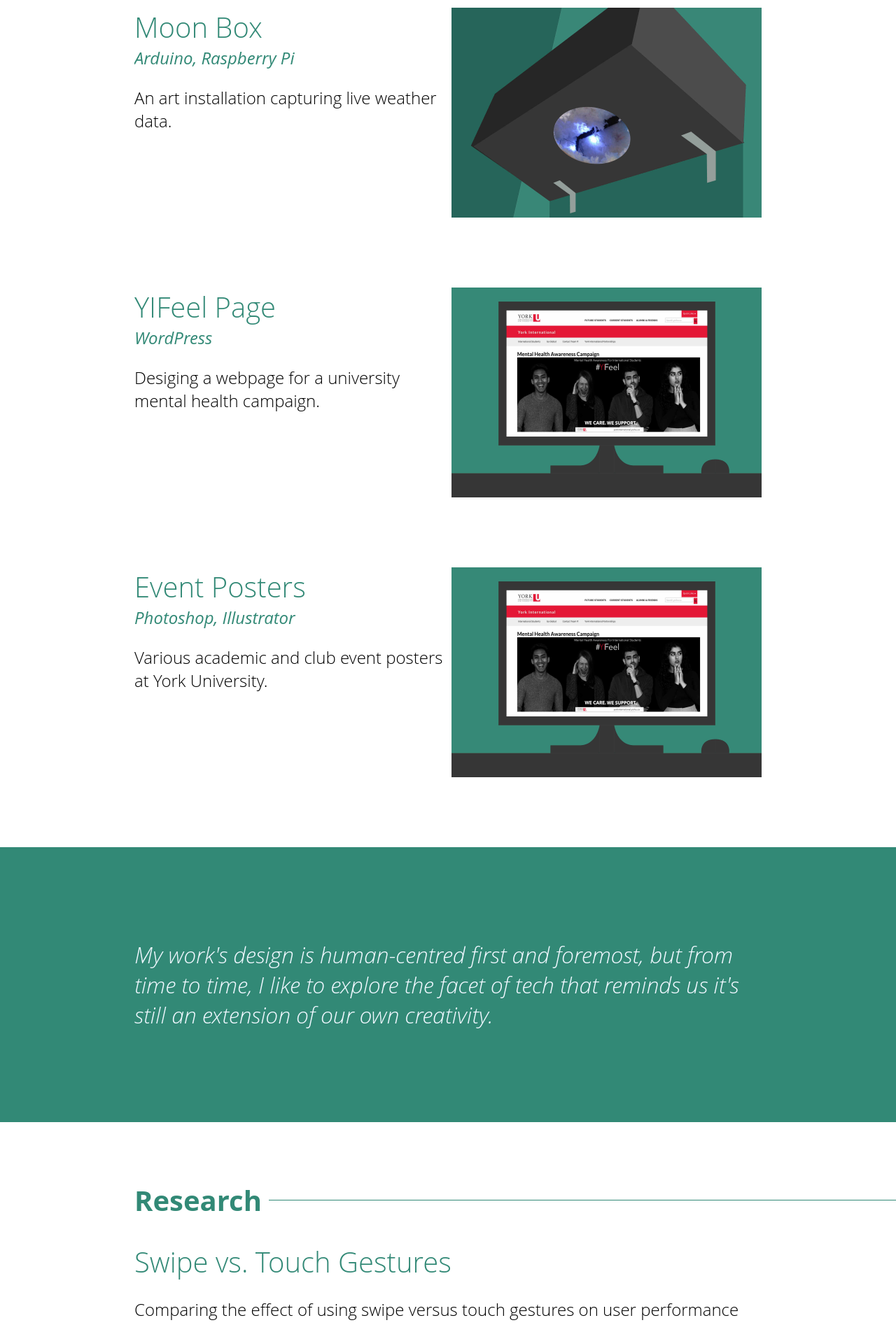
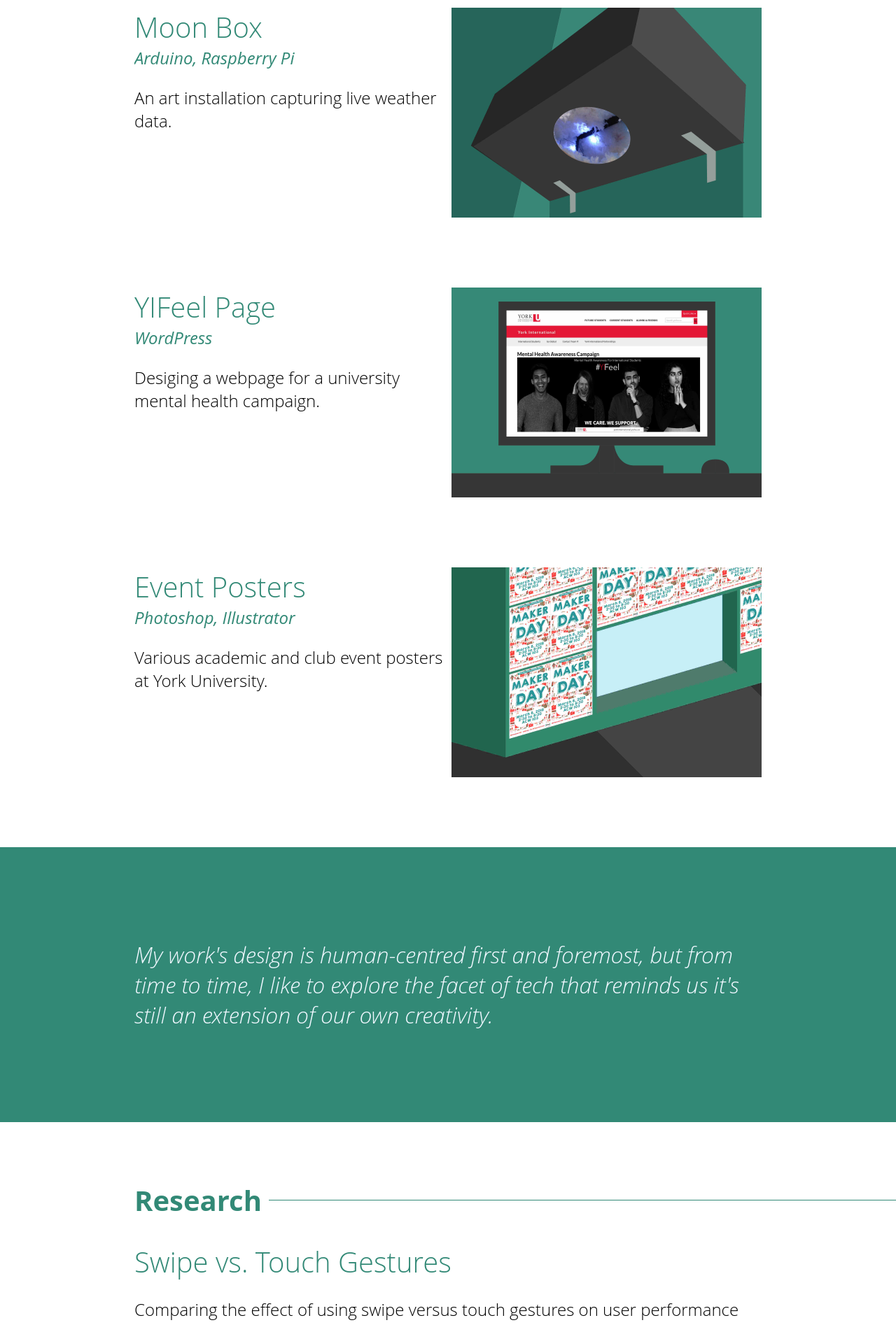
Before and after one commit to aubreymae/papayadots-portfolio, a Jekyll site: the page built from index.html, in a window 1280 px wide. Shown: the part 1583-3477 px from the top of the page at 70% size. Built offline with Jekyll 4.4.1, drawn with Linux system fonts in a browser that asks for light colours.

Commit message:
Created index picture for event posters

```diff
--- a/index.html
+++ b/index.html
@@ -58,7 +58,7 @@ title: Aubrey Garcia's Portfolio
             <p class="section-body-item-desc-text">Various academic and club event posters at York University.</p></a>
         </div>
         <div class="section-body-item-img">
-            <img src="/assets/yifeel/yifeel-s.jpg" alt="Stock" width="100%" height="100%">
+            <img src="/assets/eventPosters/eventPosters-s.jpg" alt="Stock" width="100%" height="100%">
         </div>
     </div>
 
```
Also changed, not shown: assets/eventPosters/eventPosters-s.jpg (added).
